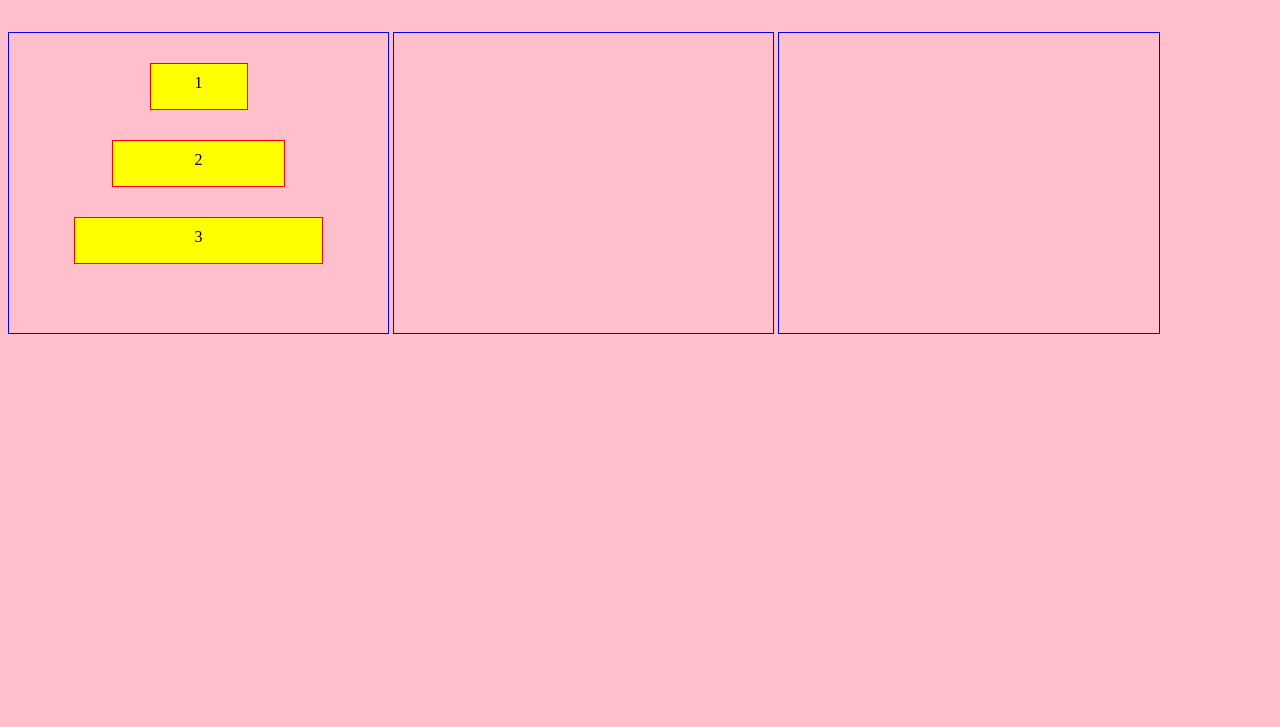
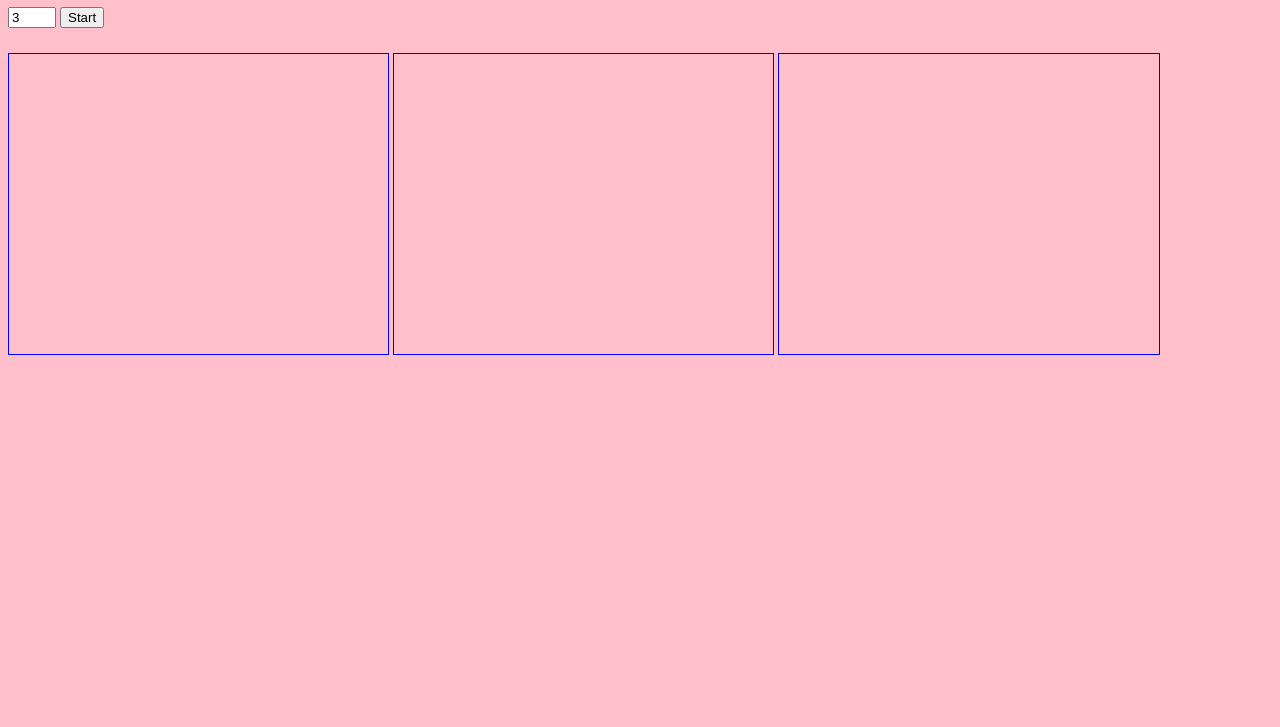
Before and after one commit to soyzamudio/hanoi, a website: page index.html in a window 1280 px wide. Shown: the part 73-800 px from the top of the page. Drawn offline with Linux system fonts and the light colour scheme.

Commit message:
Add dynamic divs 3-5

```diff
--- a/index.html
+++ b/index.html
@@ -6,12 +6,13 @@
   <link rel="stylesheet" href="main.css">
 </head>
 <body>
-  <h1 id="title">Hanoi Towers</h1>
-  <div id="tower1" class="tower">
-    <div id="1" class="disc"></div>
-    <div id="2" class="disc"></div>
-    <div id="3" class="disc"></div>
+  <div>
+    <h1 id="title">Hanoi Towers</h1>
+    <input type='number' id='number' value='3' min='3' max='5' width='200'>
+    <button id='start'>Start</button>
   </div>
+
+  <div id="tower1" class="tower"></div>
   <div id="tower2" class="tower"></div>
   <div id="tower3" class="tower"></div>
 
--- a/main.css
+++ b/main.css
@@ -13,12 +13,11 @@ title{
   background-color:yellow;
   border: 1px solid red;
   height: 25px;
-  margin: 10px;
   text-align:center;
   padding:10px;
   vertical-align:middle;
   margin:auto;
-  margin-top:30px;
+  margin-top:10px;
 }
 
 .tower{
--- a/main.js
+++ b/main.js
@@ -2,13 +2,20 @@ $(document).ready(init);
 
 var $source = undefined, $target = undefined, count = 0;
 
-function init(){
-  $('#1').text('1').css('width', '20%');
-  $('#2').text('2').css('width', '40%');
-  $('#3').text('3').css('width', '60%');
+function init() {
+  $('#start').click(startBoard);
+  $('.tower').on('click', '.disc', selectDisk);
+  $('.tower').click(dropTower);
+}
 
-  $('.disc').click(selectDisk);
-  $('.tower').click(dropTower);
+function startBoard() {
+  $('#tower1').empty();
+  for (var i = 0; i < $('#number').val(); i++) {
+    var $div = $('<div>');
+    $div.attr('id', i+1).addClass('disc').css('width', (((i+1)/10)*100) + '%').text(i+1);
+    $('#tower1').append($div);
+  }
+}
 
 function selectDisk() {
   event.stopPropagation();
@@ -23,13 +30,9 @@ function init(){
 function moveDisk() {
   var children = $target.children('.disc')[0];
   (children && $source.attr('id') > children.id) ? alert('Illegal move') : $target.prepend($source);
-    count++;
   win();
 }
 
 function win() {
-    if ($('#tower3').children().length === 3) {
-      alert('YOU WON!');
+  if ($('#tower3').children().length === 3) { alert('YOU WON!'); }
 }
-  }
-}
```
Lines whose indentation alone changed are shown as unchanged.
